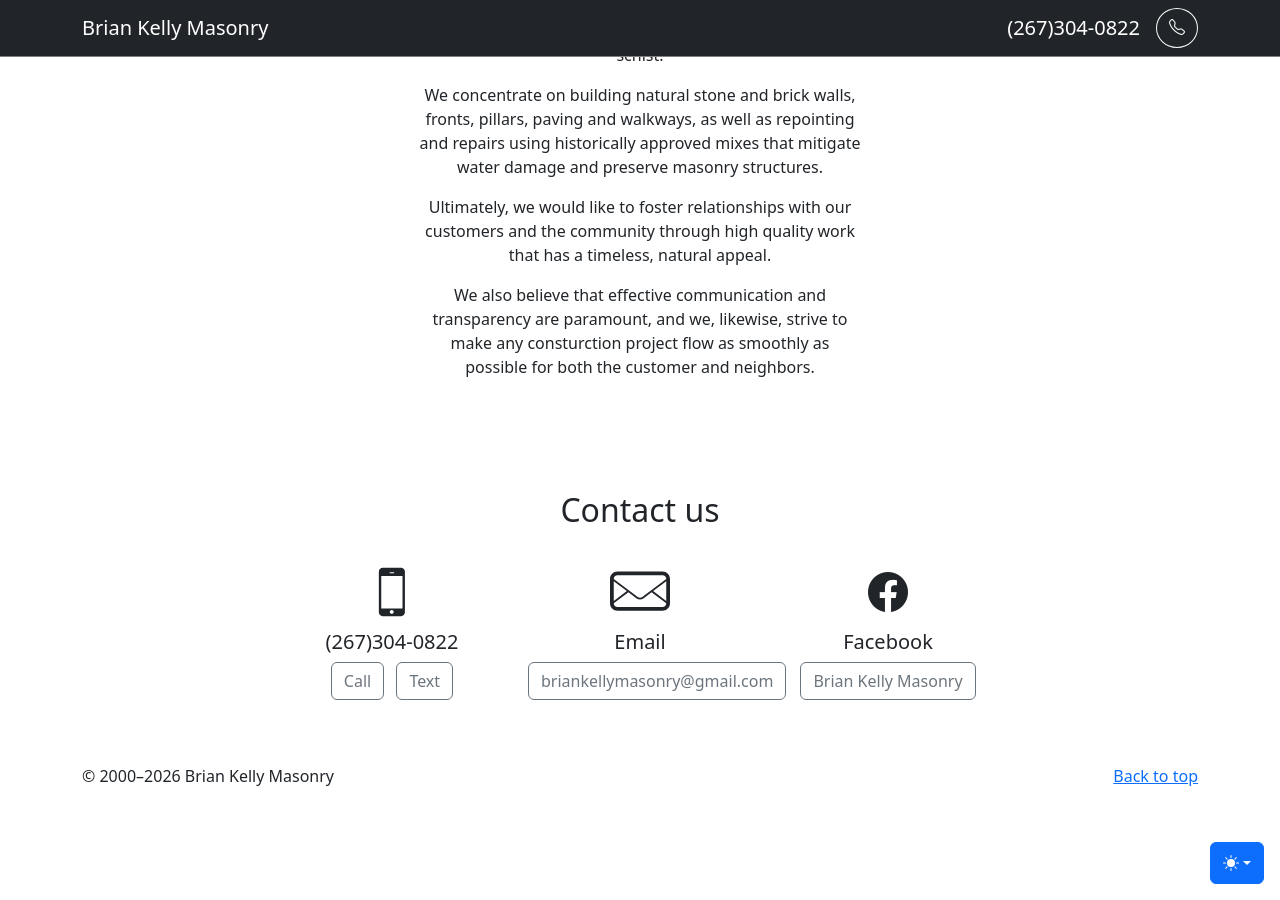
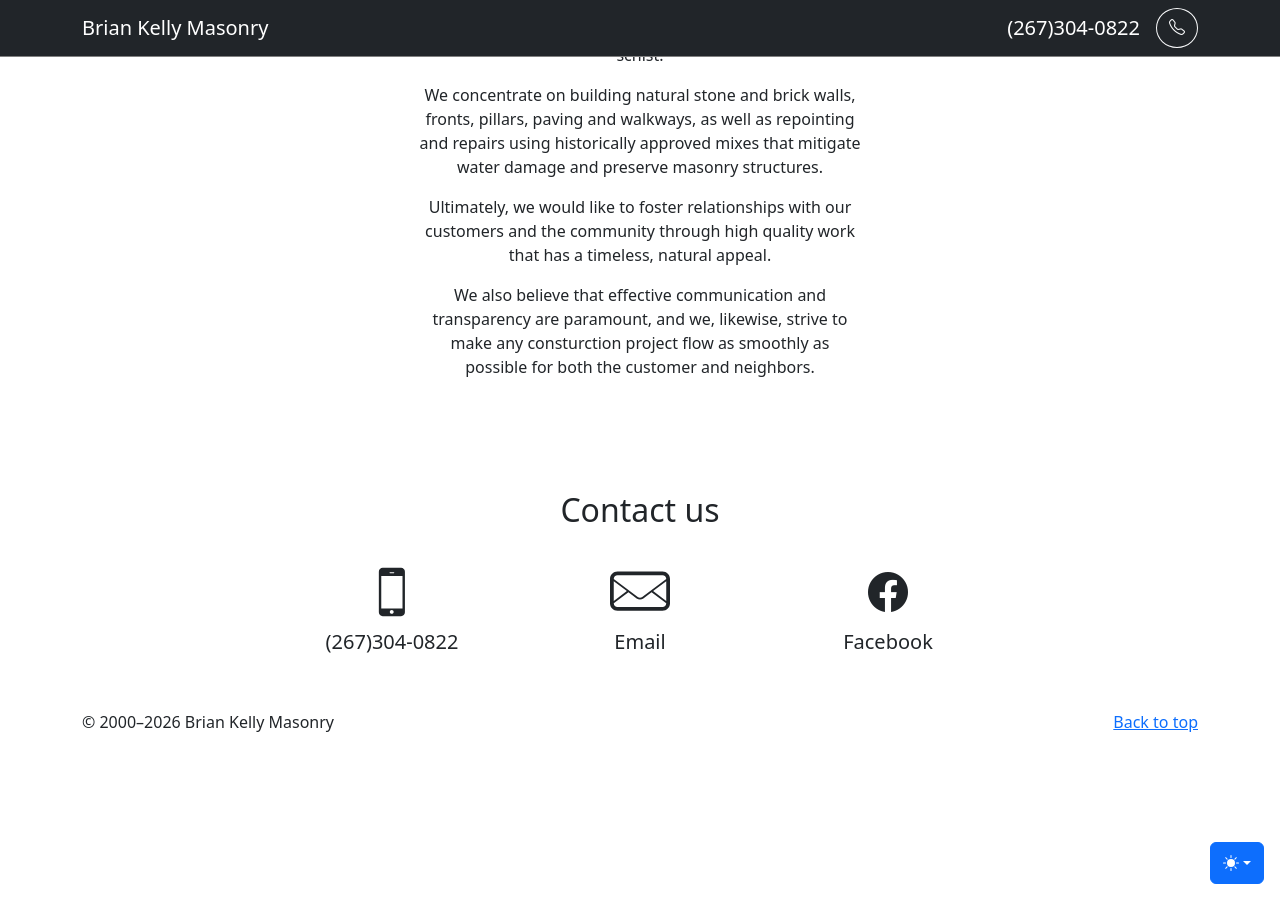
Before and after one commit to ryanbyoung/briankellymasonry, a Jekyll site: the page built from index.html, in a window 1280 px wide and 900 px high, scrolled down 900 px. Built offline with Jekyll 4.4.1, drawn with Linux system fonts in a browser that asks for light colours.

Commit message:
Update index.html

```diff
--- a/index.html
+++ b/index.html
@@ -49,28 +49,28 @@ excerpt: Brian Kelly Masonry
                     <path fill="currentColor" d="M366.24,82.96c0-18.202-14.758-32.96-32.96-32.96H176.72c-18.202,0-32.96,14.758-32.96,32.96v346.08 c0,18.202,14.758,32.96,32.96,32.96h156.56c18.202,0,32.96-14.758,32.96-32.96V82.96z M238.653,87.08h32.959 c2.277,0,4.12,1.845,4.12,4.12c0,2.275-1.843,4.12-4.12,4.12h-32.959c-2.275,0-4.12-1.845-4.12-4.12 C234.533,88.925,236.378,87.08,238.653,87.08z M253.761,442.494c-9.101,0-16.486-7.379-16.486-16.479 c0-9.102,7.385-16.48,16.486-16.48c9.101,0,16.472,7.379,16.472,16.48C270.233,435.115,262.862,442.494,253.761,442.494z M345.64,396.08H164.36V120.04h181.28V396.08z"></path>
                   </svg>
                   <h3 class="h5 fw-light pt-2">(267)304-0822</h3>
-                  <p>
+                  <!--<p>
                     <a class="btn btn-outline-secondary me-2" href="tel:2673040822" role="button">Call</a>
                     <a class="btn btn-outline-secondary" href="sms:2673040822" role="button">Text</a>
-                  </p>
+                  </p>-->
                 </div>
                 <div class="col-md-4 pt-4">
                   <svg class="icon icon-mail" xmlns="http://www.w3.org/2000/svg" xmlns:xlink="http://www.w3.org/1999/xlink" version="1.1" width="60" height="60" viewBox="0 0 1024 1024">
                     <path fill="currentColor" d="M896 160h-768c-70.688 0-128 57.344-128 128v416c0 70.688 57.312 128 128 128h768c70.688 0 128-57.312 128-128v-416c0-70.656-57.312-128-128-128zM64 328l223.968 168-223.968 168v-336zM960 704c0 35.328-28.736 64-64 64h-768c-35.296 0-64-28.672-64-64l250.624-188 139.776 104.864c17.056 12.736 37.312 19.2 57.6 19.2 20.256 0 40.512-6.432 57.568-19.2l139.808-104.864 250.624 188zM960 664l-224-168 224-168v336zM550.368 595.264c-11.168 8.384-24.416 12.8-38.368 12.8s-27.232-4.448-38.4-12.8l-409.6-307.264c0-35.296 28.704-64 64-64h768c35.264 0 64 28.704 64 64l-409.632 307.264z"></path>
                   </svg>
                   <h3 class="h5 fw-light pt-2">Email</h3>
-                  <p>
-                    <a class="btn btn-outline-secondary" href="mailto:briankellymasonry@gmail.com" role="button">briankellymasonry@gmail.com</a>
-                  </p>
+                  <!--<p>
+                    <a class="btn btn-outline-secondary" href="mailto:briankellymasonry@gmail.com" role="button">briankellymasonry@gmail.com</a>--
+                  </p>-->
                 </div>
                 <div class="col-md-4 pt-4">
                   <a href="https://www.facebook.com/#">
                     <i aria-label="Go to Brian Kelly Mansonry's Facebook page" class="bi bi-facebook text-body" style="font-size:2.5em;" role="button"></i>
                   </a>
                   <h3 class="h5 fw-light pt-2">Facebook</h3>
-                  <p>
+                  <!--<p>
                     <a class="btn btn-outline-secondary" href="https://www.facebook.com/#" role="button">Brian Kelly Masonry</a>
-                  </p>
+                  </p>-->
                 </div>
                 </div>
               </div>
```
